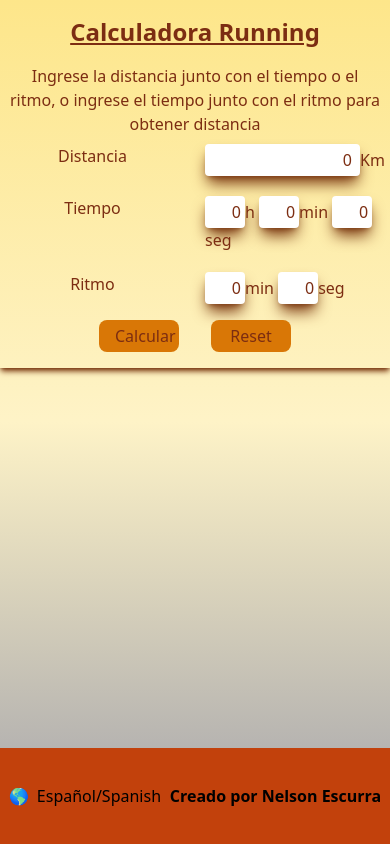
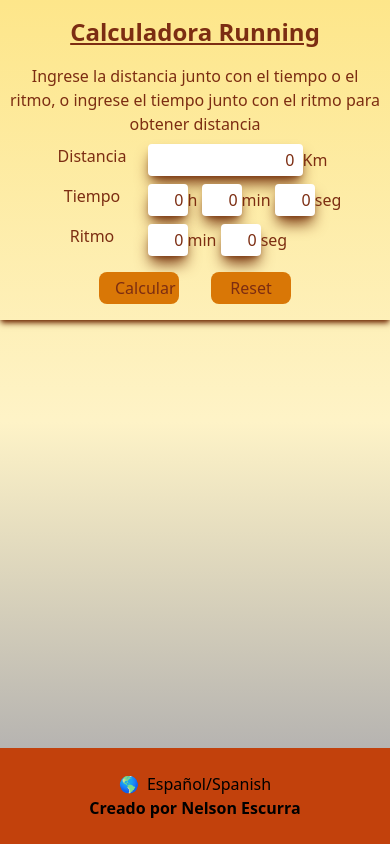
Before and after one commit to Nelnico08/Pacer-app, a React (Vite) app in the folder Client/: page / in a window 390 px wide. Built offline with nearby package versions, Linux system fonts and the light colour scheme.

Commit message:
add responsive styles

```diff
--- a/Client/src/Components/Footer.jsx
+++ b/Client/src/Components/Footer.jsx
@@ -2,12 +2,12 @@ import React from 'react'
 
 export default function Footer() {
   return (
-    <div className='flex justify-evenly items-center w-screen h-24 bg-orange-700 '>
-        <div className='flex gap-2'>
+    <div className='md:flex justify-evenly md:items-center w-screen h-24 bg-orange-700 '>
+        <div className='flex gap-2 justify-center pt-6 md:pt-0'>
             <label>🌎</label>
             <div>Español/Spanish</div>
         </div>
-        <div>
+        <div className='flex justify-center '>
             <h3 className='font-bold'>
                 Creado por Nelson Escurra
             </h3>
--- a/Client/src/Components/Form.jsx
+++ b/Client/src/Components/Form.jsx
@@ -30,9 +30,9 @@ export default function Form() {
     <form className='w-full flex flex-col items-center text-orange-900 shadow-md shadow-amber-900' onSubmit={(e) => handleOnSubmit(e)}>
         <h1 className='font-bold text-2xl underline py-4'>Calculadora Running</h1>
         <p className='text-center px-2'>Ingrese la distancia junto con el tiempo o el ritmo, o ingrese el tiempo junto con el ritmo para obtener distancia</p>
-        <div className='grid grid-cols-2 gap-5 pt-2'>
+        <div className='grid grid-cols-3 md:grid-cols-2 gap-2 md:gap-5 pt-2 '>
           <label className='text-center'>Distancia</label>
-          <div>
+          <div className='col-span-2 md:col-span-1'>
             <input
               type='number'
               name='distance'
@@ -48,7 +48,7 @@ export default function Form() {
             Km
           </div>
           <label className='text-center'>Tiempo</label>
-          <div>
+          <div className='col-span-2 md:col-span-1'>
             <input type='number' name='hour' placeholder='hora' value={timeInputs.hour} onChange={handleTimeChange} onFocus={handleTimeFocus} onBlur={handleTimeBlur} min={0} className='w-10 shadow-lg shadow-amber-900 rounded text-right p-1' />
             <label>h&nbsp;</label>
             <input type='number' name='minutes' placeholder='min' value={timeInputs.minutes} onChange={handleTimeChange} onFocus={handleTimeFocus} onBlur={handleTimeBlur} min={0} max={59} className='w-10 shadow-lg shadow-amber-900 rounded text-right p-1' />
@@ -57,7 +57,7 @@ export default function Form() {
             <label>seg&nbsp;</label>
           </div>
           <label className='text-center'>Ritmo</label>
-          <div>
+          <div className='col-span-2 md:col-span-1'>
               <input type='number' name='minutes' placeholder='min' value={paceInputs.minutes} onChange={handlePaceChange} onFocus={handlePaceFocus} onBlur={handlePaceBlur} min={0} max={59} className='w-10 shadow-lg shadow-amber-900 rounded text-right p-1' />
               <label>min&nbsp;</label>
               <input type='number' name='seconds' placeholder='seg' value={paceInputs.seconds} onChange={handlePaceChange} onFocus={handlePaceFocus} onBlur={handlePaceBlur} min={0} max={59} className='w-10 shadow-lg shadow-amber-900 rounded text-right p-1' />
```
